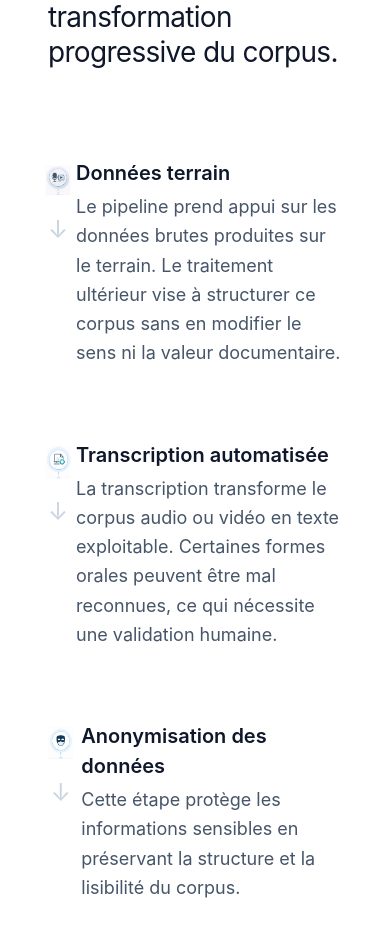
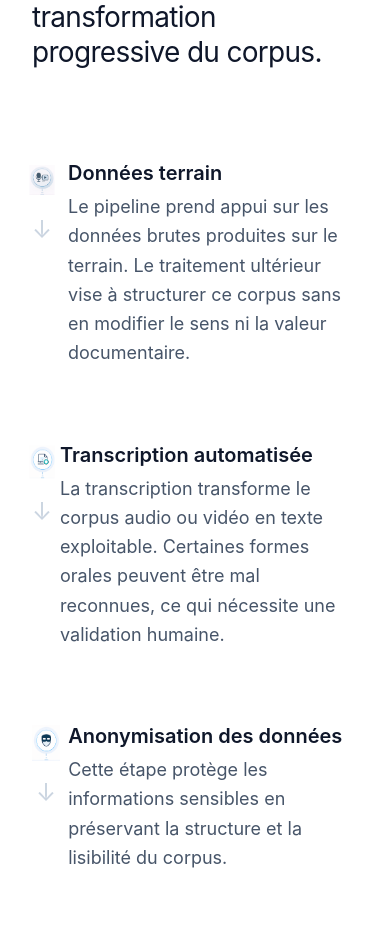
Before and after one commit to momopro21/vidame-recherche, a React (Vite) app: page / in a window 390 px wide. Shown: the part 1885-2817 px from the top of the page. Built offline with nearby package versions, Linux system fonts and the light colour scheme; the HTML template or start-up script is replaced by a standard one.

Commit message:
Modify section padding and flex gap in App.tsx
Updated padding on section and adjusted gap in flex container.

```diff
--- a/src/App.tsx
+++ b/src/App.tsx
@@ -595,7 +595,7 @@ return (
 </div>
 
 {/* ===== VIDAME_REPERE_DETAIL_PIPELINE_ACCUEIL ===== */}
-<section className="mx-auto mt-20 max-w-6xl px-6 md:px-8">
+<section className="mx-auto mt-20 max-w-6xl px-2 md:px-8">
 
   {/* ===== TITRE ===== */}
   <div className="mx-auto max-w-2xl text-left md:text-center">
@@ -615,7 +615,7 @@ return (
    {/* ========================= */}
 <div className="space-y-12">
   {/* 1 */}
-  <div className="flex items-start gap-2 md:gap-4">
+  <div className="flex items-start gap-4">
     <div className="flex w-20 flex-col items-center md:w-28">
       <img
         src="/icons/icon-donnees.png"
```
